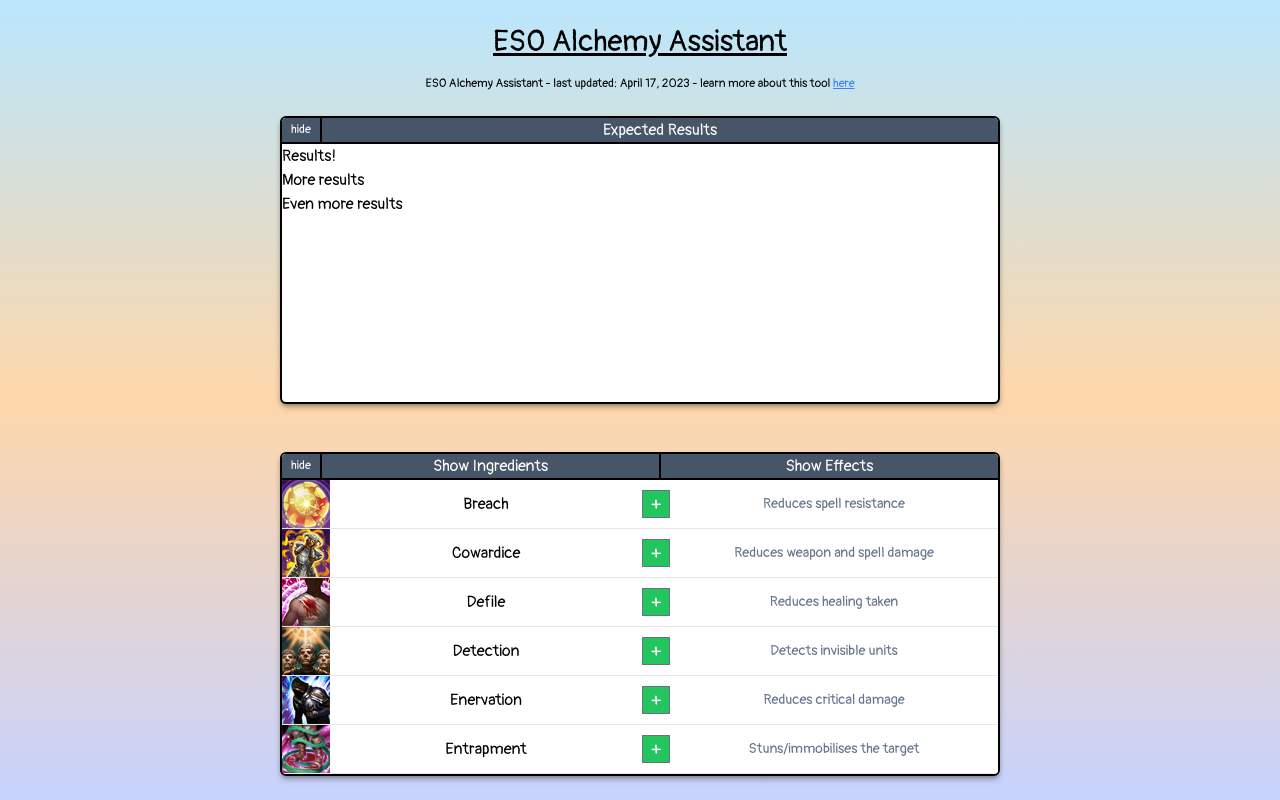
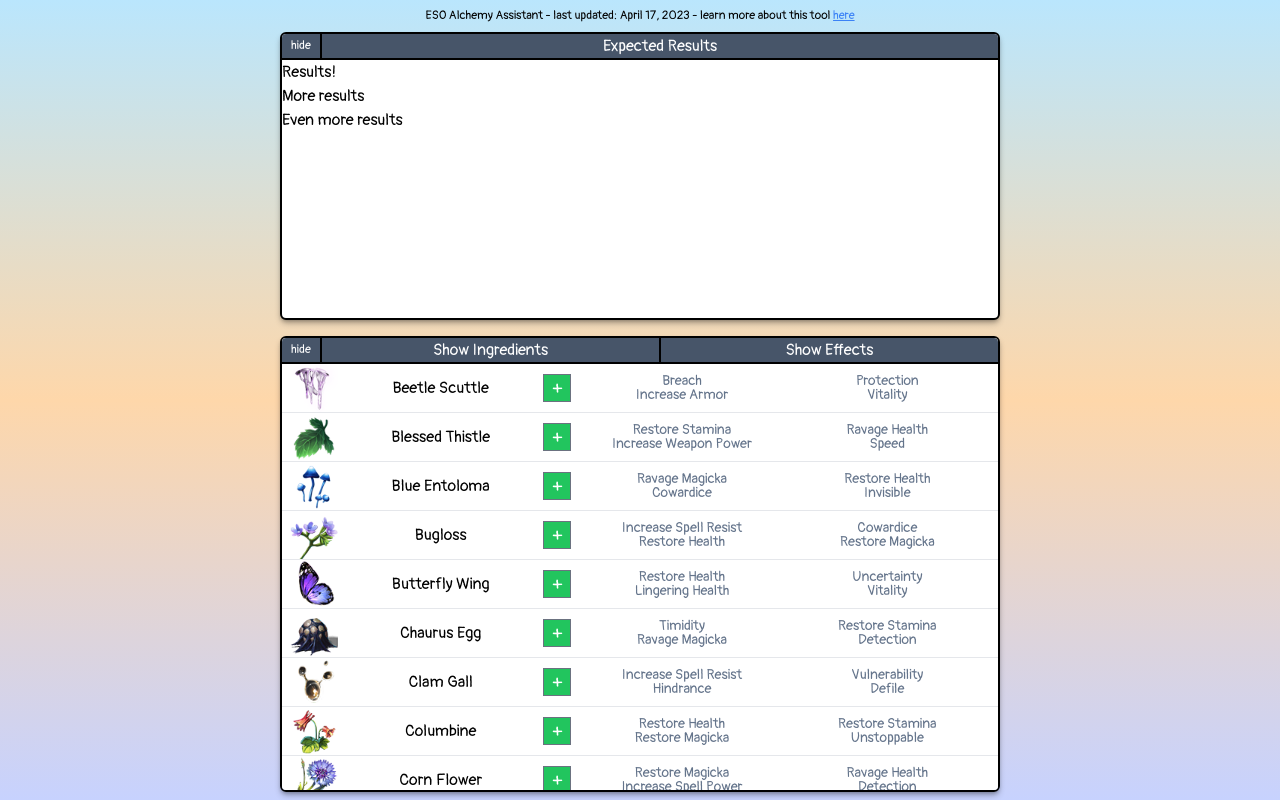
Before and after one commit to encodexed/alakaslam, a Next.js app: page /eso/alchemy_assistant in a window 1280 px wide. Built offline with nearby package versions, Linux system fonts and the light colour scheme.

Commit message:
Add working selection/deselection logic overhaul

```diff
--- a/src/components/Content.js
+++ b/src/components/Content.js
@@ -1,38 +1,50 @@
-import { useState } from "react";
+import { use, useState } from "react";
 import PotionEffects from "./Effects/PotionEffects";
 import Ingredients from "./Ingredients/Ingredients";
 import Version from "./Version";
 import SectionCard from "./UI/SectionCard";
 
 export default function Content(props) {
-	const [selectionMode, setSelectionMode] = useState("effects");
+	// Controls which mode is being viewed, selected by clicking on tabs.
+	const [selectionMode, setSelectionMode] = useState("ingredients");
+	// Controls window height behaviour in the SectionCard component.
 	const [sectionsShown, setSectionsShown] = useState(2);
+	// An array of IDs relating to either ingredients or effects, as selected by the user. Maximum 3 selections.
+	const [userSelections, setUserSelections] = useState([]);
+
+	const selectOne = (id) => {
+		if (userSelections.length < 3) {
+			setUserSelections([...userSelections, id]);
+		}
+	};
+
+	const deselectOne = (id) => {
+		const newSelections = userSelections.filter(
+			(selection) => selection !== id
+		);
+		setUserSelections([...newSelections]);
+	};
 
 	const ingredientsClickHandler = () => {
 		setSelectionMode("ingredients");
+		setUserSelections([]);
 	};
 
 	const effectsClickHandler = () => {
 		setSelectionMode("effects");
+		setUserSelections([]);
 	};
 
+	// Called from the SectionCard component.
 	const adjustSectionsShown = (num) => {
 		setSectionsShown((prevState) => {
 			return prevState + num;
 		});
 	};
 
-	const selectedHeader =
-		selectionMode === "ingredients"
-			? "Selected Ingredients"
-			: "Selected Effects";
-
 	return (
 		<div className='flex flex-col max-w-3xl max-h-screen mx-auto'>
 			<div className='mt-2'>
-				<h1 className='my-4 text-3xl text-center underline'>
-					ESO Alchemy Assistant
-				</h1>
 				<Version toggleShowInfo={props.toggleShowInfo} />
 			</div>
 
@@ -59,10 +71,18 @@ export default function Content(props) {
 				renderControl={adjustSectionsShown}
 			>
 				{selectionMode === "effects" && (
-					<PotionEffects selectionMode={selectionMode} />
+					<PotionEffects
+						selectedIDs={userSelections}
+						selectOne={selectOne}
+						deselectOne={deselectOne}
+					/>
 				)}
 				{selectionMode === "ingredients" && (
-					<Ingredients selectionMode={selectionMode} />
+					<Ingredients
+						selectedIDs={userSelections}
+						selectOne={selectOne}
+						deselectOne={deselectOne}
+					/>
 				)}
 			</SectionCard>
 		</div>
--- a/src/components/Effects/Effect.js
+++ b/src/components/Effects/Effect.js
@@ -20,10 +20,10 @@ export default function Effect(props) {
 				<h3 className='text-sm text-center sm:text-base'>{name}</h3>
 			</div>
 			<div className='my-auto flex-0'>
-				{!props.isSelected && !props.isDisabled && (
+				{!props.isDisabled && (
 					<AddButton onClick={selectEffect} />
 				)}
-				{!props.isSelected && props.isDisabled && <DisabledAddButton />}
+				{props.isDisabled && <DisabledAddButton />}
 			</div>
 			<div className='flex-1 mx-2 my-auto'>
 				<p className='text-xs leading-none text-center sm:text-sm text-slate-500'>
--- a/src/components/Effects/PotionEffects.js
+++ b/src/components/Effects/PotionEffects.js
@@ -32,16 +32,15 @@ export default function PotionEffects(props) {
 	return (
 		<>
 			<div className='sticky z-10 top-[22px] xs:top-[26px]'>
-				<SelectedEffects selectedIDs={selectedEffectsIDs} />
+				<SelectedEffects selectedIDs={props.selectedIDs} deselectEffect={props.deselectOne} />
 			</div>
 			{EffectsData.map((effect) => {
-				if (!selectedEffectsIDs.includes(effect.id)) {
+				if (!props.selectedIDs.includes(effect.id)) {
 					return (
 						<Effect
 							key={"z" + effect.id}
 							id={effect.id}
-							selectEffect={selectEffect}
-							deselectEffect={deselectEffect}
+							selectEffect={props.selectOne}
 							isDisabled={disableAddButtons}
 						/>
 					);
--- a/src/components/Effects/SelectedEffect.js
+++ b/src/components/Effects/SelectedEffect.js
@@ -3,7 +3,6 @@ import RemoveButton from "../UI/RemoveButton";
 import EffectsData from "@/EffectsData";
 
 export default function SelectedEffect(props) {
-   console.log(props.effectID);
    const effect = EffectsData[props.effectID - 100];
    const { id, name, src, summary } = effect;
 
--- a/src/components/Effects/SelectedEffects.js
+++ b/src/components/Effects/SelectedEffects.js
@@ -3,7 +3,6 @@ import SelectedEffect from "./SelectedEffect";
 export default function SelectedEffects(props) {
    const borderStyle = props.selectedIDs.length > 0 ? 'border-b-2 border-black' : '';
    const style = `flex flex-col w-full ${borderStyle}`;
-   console.log(props.selectedIDs);
 
 	return (
 		<>
@@ -12,7 +11,7 @@ export default function SelectedEffects(props) {
 					<SelectedEffect
 						key={"a" + props.selectedIDs[0]}
 						effectID={props.selectedIDs[0]}
-						// deselectHandler={deselectHandler1}
+						deselectEffect={props.deselectEffect}
 					/>
 				)}
 
@@ -20,7 +19,7 @@ export default function SelectedEffects(props) {
 					<SelectedEffect
 						key={"a" + props.selectedIDs[1]}
 						effectID={props.selectedIDs[1]}
-						// deselectHandler={deselectHandler2}
+						deselectEffect={props.deselectEffect}
 					/>
 				)}
 
@@ -28,7 +27,7 @@ export default function SelectedEffects(props) {
 					<SelectedEffect
 						key={"a" + props.selectedIDs[2]}
 						effectID={props.selectedIDs[2]}
-						// deselectHandler={deselectHandler3}
+						deselectEffect={props.deselectEffect}
 					/>
 				)}
 			</div>
--- a/src/components/Ingredients/Ingredients.js
+++ b/src/components/Ingredients/Ingredients.js
@@ -19,78 +19,19 @@ function getIncompability(effects) {
 }
 
 export default function Ingredients(props) {
-	// These are IDs
-	const [selectedIngredients, setSelectedIngredients] = useState([]);
-	const [incompatibleIngredients, setIncompatibleIngredients] = useState([]);
-	const [effects, setEffects] = useState([]);
 	const [disableAddButtons, setDisableAddButtons] = useState(false);
 
-	const selectIngredient = (id) => {
-		// The new ingredient's effects are retrieved
-		let newEffects = [
-			IngredientsData[id].effect1,
-			IngredientsData[id].effect2,
-			IngredientsData[id].effect3,
-			IngredientsData[id].effect4,
-		];
-		// And if there's room, the ingredient and it's effects are updated in state
-		if (selectedIngredients.length < 3) {
-			setSelectedIngredients([...selectedIngredients, id]);
-			const allEffects = [...effects, ...newEffects];
-			setEffects(allEffects);
-			setIncompatibleIngredients(getIncompability(allEffects));
-		}
 
-		// Upon adding final ingredient choice, disable the buttons.
-		if (selectedIngredients.length === 2) {
-			setDisableAddButtons(true);
-		}
-	};
-
-	const deselectIngredient = (id) => {
-		const ingredientIndex = selectedIngredients.indexOf(id);
-		setSelectedIngredients(
-			selectedIngredients.filter((ingredientID) => id !== ingredientID)
-		);
-
-		// Upon removing an ingredient to make way for another final choice...
-		if (selectedIngredients.length === 3) {
-			setDisableAddButtons(false);
-		}
-
-		if (
-			selectedIngredients.length === 3 ||
-			selectedIngredients.length === 2
-		) {
-			const start = ingredientIndex * 4;
-			const updatedEffects = [...effects];
-			updatedEffects.splice(start, 4); // .splice() RETURNS the removed effects, can be problematic.
-			setEffects(updatedEffects);
-			setIncompatibleIngredients(getIncompability(updatedEffects));
-		}
-		// Upon removing the final remaining ingredient, reset incompabitibility.
-		if (selectedIngredients.length === 1) {
-			setIncompatibleIngredients([]);
-			setEffects([]);
-		}
-	};
-
-	let displayIngredients = [];
-	IngredientsData.forEach((ingredient) => {
-		if (!incompatibleIngredients.includes(ingredient.id)) {
-			displayIngredients.push(ingredient);
-		}
-	});
 
 	return (
 		<>
 			<div className='sticky z-10 top-[22px] xs:top-[26px]'>
-				<SelectedIngredients selectedIDs={selectedIngredients} />
+				<SelectedIngredients selectedIDs={props.selectedIDs} deselectIngredient={props.deselectOne} />
 			</div>
 			<div className='overflow-scroll'>
-				{displayIngredients.map((ingredient) => {
+				{IngredientsData.map((ingredient) => {
 					let isSelected = false;
-					if (selectedIngredients.includes(ingredient.id)) {
+					if (props.selectedIDs.includes(ingredient.id)) {
 						isSelected = true;
 					}
 
@@ -98,10 +39,9 @@ export default function Ingredients(props) {
 						return (
 							<Ingredient
 								key={ingredient.id}
-								selectIngredient={selectIngredient}
-								deselectIngredient={deselectIngredient}
+								selectIngredient={props.selectOne}
 								id={ingredient.id}
-								effects={effects}
+								// effects={effects}
 								isDisabled={disableAddButtons}
 							/>
 						);
@@ -111,3 +51,70 @@ export default function Ingredients(props) {
 		</>
 	);
 }
+	// These are IDs
+	// const [incompatibleIngredients, setIncompatibleIngredients] = useState([]);
+	// const [effects, setEffects] = useState([]);
+
+
+// if (props.selectedIDs.length >= 3) {
+	// 	setDisableAddButtons(true);
+	// } else {
+	// 	setDisableAddButtons(false);
+	// }
+
+	// const selectIngredient = (id) => {
+	// 	// The new ingredient's effects are retrieved
+	// 	let newEffects = [
+	// 		IngredientsData[id].effect1,
+	// 		IngredientsData[id].effect2,
+	// 		IngredientsData[id].effect3,
+	// 		IngredientsData[id].effect4,
+	// 	];
+	// 	// And if there's room, the ingredient and it's effects are updated in state
+	// 	if (selectedIngredients.length < 3) {
+	// 		setSelectedIngredients([...selectedIngredients, id]);
+	// 		const allEffects = [...effects, ...newEffects];
+	// 		setEffects(allEffects);
+	// 		setIncompatibleIngredients(getIncompability(allEffects));
+	// 	}
+
+	// 	// Upon adding final ingredient choice, disable the buttons.
+	// 	if (selectedIngredients.length === 2) {
+	// 		setDisableAddButtons(true);
+	// 	}
+	// };
+
+	// const deselectIngredient = (id) => {
+	// 	const ingredientIndex = selectedIngredients.indexOf(id);
+	// 	setSelectedIngredients(
+	// 		selectedIngredients.filter((ingredientID) => id !== ingredientID)
+	// 	);
+
+	// 	// Upon removing an ingredient to make way for another final choice...
+	// 	if (selectedIngredients.length === 3) {
+	// 		setDisableAddButtons(false);
+	// 	}
+
+	// 	if (
+	// 		selectedIngredients.length === 3 ||
+	// 		selectedIngredients.length === 2
+	// 	) {
+	// 		const start = ingredientIndex * 4;
+	// 		const updatedEffects = [...effects];
+	// 		updatedEffects.splice(start, 4); // .splice() RETURNS the removed effects, can be problematic.
+	// 		setEffects(updatedEffects);
+	// 		setIncompatibleIngredients(getIncompability(updatedEffects));
+	// 	}
+	// 	// Upon removing the final remaining ingredient, reset incompabitibility.
+	// 	if (selectedIngredients.length === 1) {
+	// 		setIncompatibleIngredients([]);
+	// 		setEffects([]);
+	// 	}
+	// };
+
+	// let displayIngredients = [];
+	// IngredientsData.forEach((ingredient) => {
+	// 	if (!incompatibleIngredients.includes(ingredient.id)) {
+	// 		displayIngredients.push(ingredient);
+	// 	}
+	// });
--- a/src/components/Ingredients/SelectedIngredient.js
+++ b/src/components/Ingredients/SelectedIngredient.js
@@ -57,6 +57,10 @@ export default function SelectedIngredient(props) {
 		shadow4 = counterEffectShadowStyle;
 	}
 
+	const deselectHandler = () => {
+		props.deselectIngredient(id);
+	};
+
 	return (
 		<>
 			<div className='hidden px-2 border-b border-black xs:flex bg-slate-100'>
@@ -67,7 +71,7 @@ export default function SelectedIngredient(props) {
 					<h3 className='text-sm text-center sm:text-base'>{name}</h3>
 				</div>
 				<div className='my-auto flex-0'>
-					<RemoveButton onClick={props.deselectHandler} />
+					<RemoveButton onClick={deselectHandler} />
 				</div>
 				<div className='flex-1 my-auto ml-2'>
 					<p className={style1} style={shadow1}>
@@ -94,7 +98,7 @@ export default function SelectedIngredient(props) {
 					<h3 className='text-sm text-center sm:text-base'>{name}</h3>
 				</div>
 				<div className='my-auto flex-0'>
-					<RemoveButton onClick={props.deselectHandler} />
+					<RemoveButton onClick={deselectHandler} />
 				</div>
 				<div className='flex-1 my-1 ml-1 truncate'>
 					<p className={style1}>{effect1}</p>
--- a/src/components/UI/SectionCard.js
+++ b/src/components/UI/SectionCard.js
@@ -18,7 +18,7 @@ export default function SectionCard(props) {
 	}
 
    const showStyle = isSectionShown ? 'overflow-scroll' : 'overflow-hidden';
-   const style = `${height} ${showStyle} flex-1 pt-0 m-6 bg-white border-2 border-black rounded-md shadow-md shadow-black/30`;
+   const style = `${height} ${showStyle} flex-1 pt-0 mx-6 my-2 bg-white border-2 border-black rounded-md shadow-md shadow-black/30`;
 
 	return (
 		<div className={style}>
```
Also changed, not shown: src/components/Ingredients/Ingredient.js (+17 -15 lines), src/components/Ingredients/SelectedIngredients.js (+3 -15 lines).
